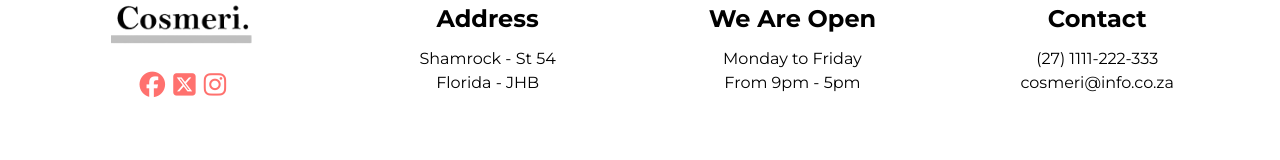
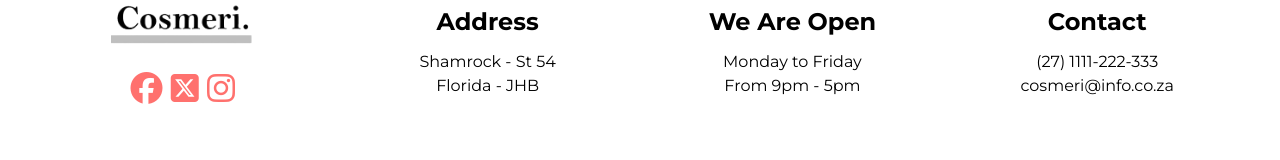
Before and after one commit to webify-io/spa-webiste, a plain HTML site: page index.html in a window 1280 px wide. Shown: the part 5414-5574 px from the top of the page. Drawn offline with Linux system fonts and the light colour scheme.

Commit message:
Update style.css

```diff
--- a/style.css
+++ b/style.css
@@ -725,7 +725,7 @@ body {
 }
 .contact-data-social i {
 	color: var(--first-color);
-	font-size: 1.6rem;
+	font-size: 2rem;
 	padding: 0.125rem;
 	transition: all 0.2s ease-in-out;
 }
```
